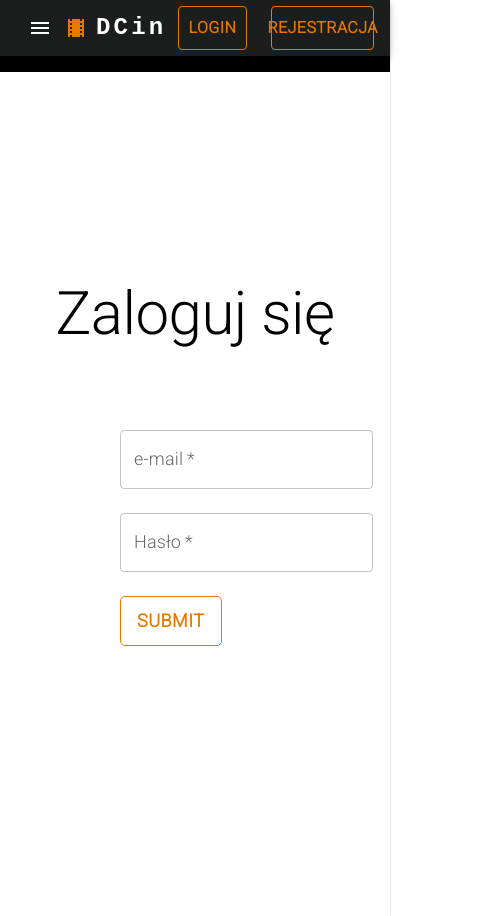
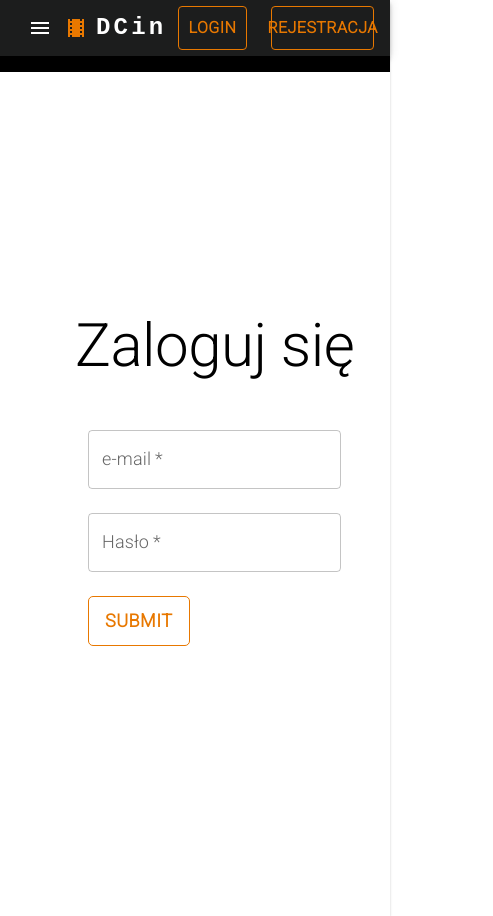
Before and after one commit to damianjasinski/bnabd_front, a React (Create React App) app: page /login in a window 390 px wide. Shown: the whole page, 493 px wide, since content can reach past the window. Built offline with nearby package versions, Linux system fonts and the light colour scheme.

Commit message:
Fix responsiveness

```diff
--- a/src/Guest/Login.js
+++ b/src/Guest/Login.js
@@ -103,13 +103,14 @@ export default function Register() {
   return (
     <ThemeProvider theme={theme}>
       <Navbar />
+
       <Paper
         style={backgroundStyle.paperContainer}
         sx={{ backgroundSize: "auto"  }}
       >
         <Box sx={{ mt: 2  }}>
           <Grid container spacing={2}>
-            <Grid item lg={7} sx={{}}>
+            <Grid item md={7} sx={{}}>
               <Box
                 sx={{
                   color: "text.secondary",
@@ -118,19 +119,20 @@ export default function Register() {
             </Grid>
 
             <Grid
-              spacing={0}
+              item container
               style={{ minHeight: "100vh" }}
-              item
-              lg={5}
-
-
-              sx={{ bgcolor: "white" }}
-              container
+              md={5}
+              sx={{
+                display: "flex",
+                flexDirection: "column",
+                alignItems: "center",
+                justifyContent :"center",
+                bgcolor : "white"
+              }}
             >
               <Box
                 sx={{
-                  mx: "auto",
-                  mt: "auto",
+                  mx: "auto"
                 }}
                 >
                 <Typography variant="h2" component="h2" color = "black">
@@ -141,11 +143,11 @@ export default function Register() {
               <Box
                 sx={{
                   color: "text.secondary",
-                  mx: "auto",
+
                 }}
               >
                 <form noValidate onSubmit={handleSubmit}>
-                  <Box sm = {12} sx={{ mx: 5, p: 10 }}>
+                  <Box  sx={{ mx: 5, p: 6 }}>
                     <Box >
                       <TextField
 
--- a/src/Guest/Register.js
+++ b/src/Guest/Register.js
@@ -139,7 +139,7 @@ export default function Register() {
       >
         <Box sx={{ mt: 2 }}>
           <Grid container spacing={2}>
-            <Grid item lg={7} sx={{}}>
+            <Grid item md={7} sx={{}}>
               <Box
                 sx={{
                   color: "text.secondary",
@@ -151,14 +151,19 @@ export default function Register() {
               spacing={0}
               style={{ minHeight: "100vh" }}
               item
-              lg={5}
-              sx={{ bgcolor: "white" }}
+              md={5}
+              sx={{
+                display: "flex",
+                flexDirection: "column",
+                alignItems: "center",
+                justifyContent :"center",
+                bgcolor : "white"
+              }}
               container
             >
               <Box
                 sx={{
                   mx: "auto",
-                  mt: "auto",
 
                 }}
               >
```
